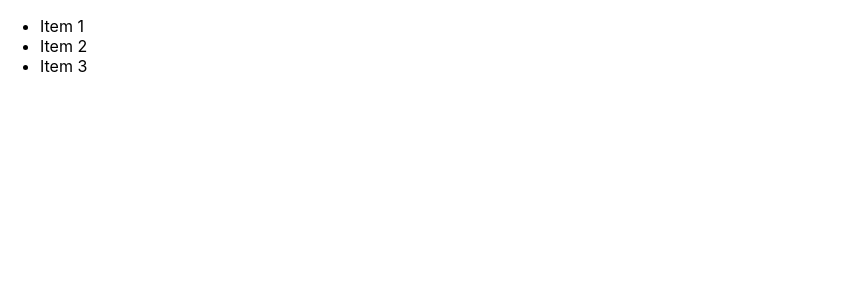
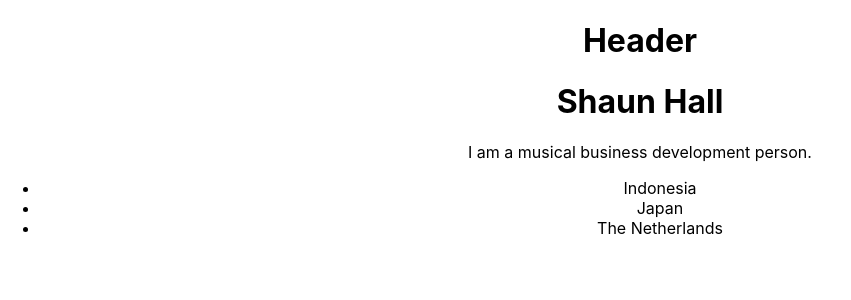
Before and after one commit to shdev2018/react_testing, a React (Create React App) app: page / in a window 1280 px wide. Shown: the top 300 px of the page, without its empty margins (0-851 px from the left). Built offline with nearby package versions, Linux system fonts and the light colour scheme.

Commit message:
Using App.js

```diff
--- a/src/App.js
+++ b/src/App.js
@@ -1,24 +1,13 @@
 import React from 'react';
 import logo from './logo.svg';
 import './App.css';
+import MyInfo from './Components/MyInfo'
 
 function App() {
   return (
     <div className="App">
-      <header className="App-header">
-        <img src={logo} className="App-logo" alt="logo" />
-        <p>
-          Edit <code>src/App.js</code> and save to reload.
-        </p>
-        <a
-          className="App-link"
-          href="https://reactjs.org"
-          target="_blank"
-          rel="noopener noreferrer"
-        >
-          Learn React
-        </a>
-      </header>
+      <h1>Header</h1>
+      <MyInfo/>
     </div>
   );
 }
--- /dev/null
+++ b/src/Components/MyInfo.js
@@ -0,0 +1,17 @@
+import React from 'react'
+
+function MyInfo() {
+    return (
+      <div>
+        <h1>Shaun Hall</h1>
+        <p>I am a musical business development person.</p>
+        <ul>
+          <li>Indonesia</li>
+          <li>Japan</li>
+          <li>The Netherlands</li>
+        </ul>
+      </div>
+    )
+  }
+
+export default MyInfo
--- a/src/index.js
+++ b/src/index.js
@@ -1,26 +1,16 @@
-import React from 'react';
-import ReactDOM from 'react-dom';
-import './index.css';
 //import App from './App';
 import * as serviceWorker from './serviceWorker';
+import './index.css';
+import App from './App'
+
+import React from 'react';
+import ReactDOM from 'react-dom'
+
+// React Components
+import MyInfo from './Components/MyInfo'
 
 
-function MyApp() {
-  return (
-    <ul>
-      <li>Item 1</li>
-      <li>Item 2</li>
-      <li>Item 3</li>
-    </ul>
-  )
-}
-
-ReactDOM.render(
-  <MyApp />,
-  document.getElementById('root')
-);
-
-
+ReactDOM.render(<App />, document.getElementById("root"));
 
 
 
```
